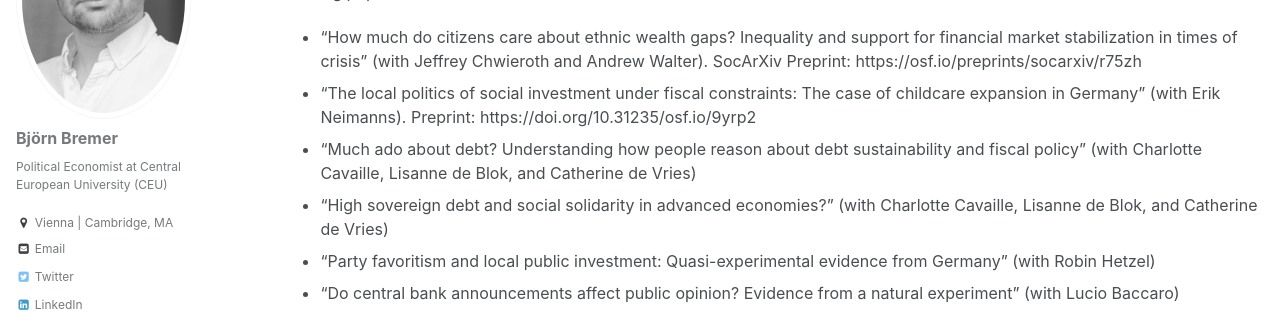
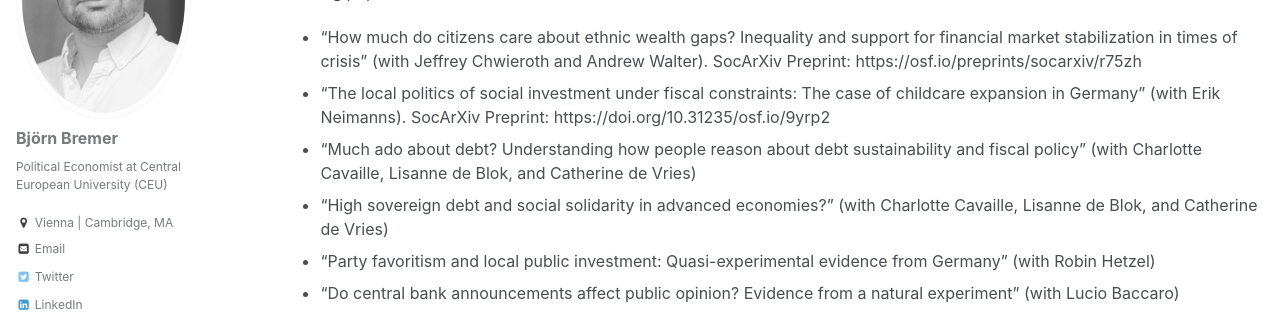
Before and after one commit to bjoernbremer/bjoernbremer.github.io, a Jekyll site: the page built from _projects/4_politics_macroeconomics.md, in a window 1280 px wide and 900 px high, scrolled down 740 px. Shown: the part 153-465 px from the top of the window. Built offline with Jekyll 4.4.1, drawn with Linux system fonts in a browser that asks for light colours; some web fonts are replaced.

Commit message:
Update 4_politics_macroeconomics.md

```diff
--- a/_projects/4_politics_macroeconomics.md
+++ b/_projects/4_politics_macroeconomics.md
@@ -17,7 +17,7 @@ A large focus of these projects is to examine the relationship between macroecon
 
 *Working papers:*
 * "How much do citizens care about ethnic wealth gaps? Inequality and support for financial market stabilization in times of crisis" (with [Jeffrey Chwieroth](http://personal.lse.ac.uk/chwierot/) and [Andrew Walter](https://findanexpert.unimelb.edu.au/profile/195100-andrew-walter)). SocArXiv Preprint: https://osf.io/preprints/socarxiv/r75zh
-* "The local politics of social investment under fiscal constraints: The case of childcare expansion in Germany" (with [Erik Neimanns](https://www.mpifg.de/forschung/wissdetails_en.asp?MitarbID=885)).  Preprint: https://doi.org/10.31235/osf.io/9yrp2
+* "The local politics of social investment under fiscal constraints: The case of childcare expansion in Germany" (with [Erik Neimanns](https://www.mpifg.de/forschung/wissdetails_en.asp?MitarbID=885)). SocArXiv Preprint: https://doi.org/10.31235/osf.io/9yrp2
 * "Much ado about debt? Understanding how people reason about debt sustainability and fiscal policy" (with [Charlotte Cavaille](https://charlottecavaille.wordpress.com/), [Lisanne de Blok](https://lisannedeblok.com/), and [Catherine de Vries](https://www.catherinedevries.eu/))
 * "High sovereign debt and social solidarity in advanced economies?" (with [Charlotte Cavaille](https://charlottecavaille.wordpress.com/), [Lisanne de Blok](https://lisannedeblok.com/), and [Catherine de Vries](https://www.catherinedevries.eu/))
 * "Party favoritism and local public investment: Quasi-experimental evidence from Germany" (with Robin Hetzel)
```
